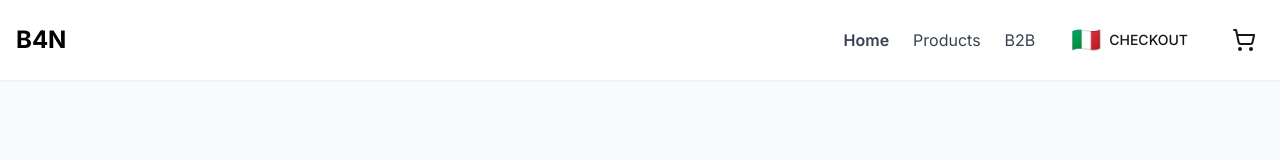
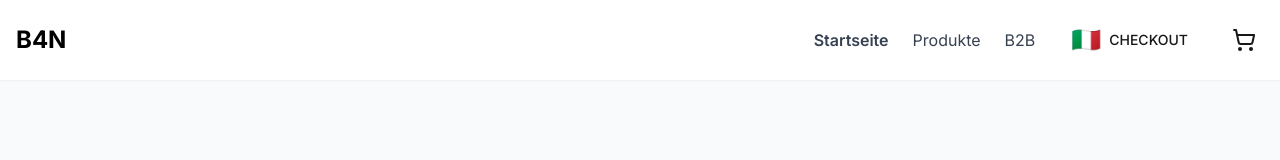
Before and after one commit to be4name-commits/b4n-shop, a Next.js app: page /checkout in a window 1280 px wide. Shown: the top 160 px of the page. Built offline with nearby package versions, Linux system fonts and the light colour scheme.

Commit message:
fix: Fix multilingual support

```diff
--- a/components/Navigation.tsx
+++ b/components/Navigation.tsx
@@ -5,14 +5,13 @@ import Link from 'next/link';
 import { ShoppingCart } from 'lucide-react';
 import { useCartStore } from '@/lib/store';
 import LanguageSelector from './LanguageSelector';
-import { Locale, locales } from '@/lib/i18n';
+import { Locale, locales, useTranslation } from '@/lib/i18n';
 
 export default function Navigation() {
   const pathname = usePathname();
   const router = useRouter();
   const itemCount = useCartStore((state) => state.items.length);
-
-  const currentLocale = (pathname.split('/')[1] || 'de') as Locale;
+  const { t, locale: currentLocale } = useTranslation();
 
   const handleLocaleChange = (newLocale: Locale) => {
     const newPath = pathname.replace(`/${currentLocale}`, `/${newLocale}`);
@@ -20,9 +19,9 @@ export default function Navigation() {
   };
 
   const navLinks = [
-    { href: `/${currentLocale}`, label: 'Home' },
-    { href: `/${currentLocale}/products`, label: 'Products' },
-    { href: `/${currentLocale}/b2b`, label: 'B2B' },
+    { href: `/${currentLocale}`, label: t('home') },
+    { href: `/${currentLocale}/products`, label: t('products') },
+    { href: `/${currentLocale}/b2b`, label: t('b2b') },
   ];
 
   return (
```
